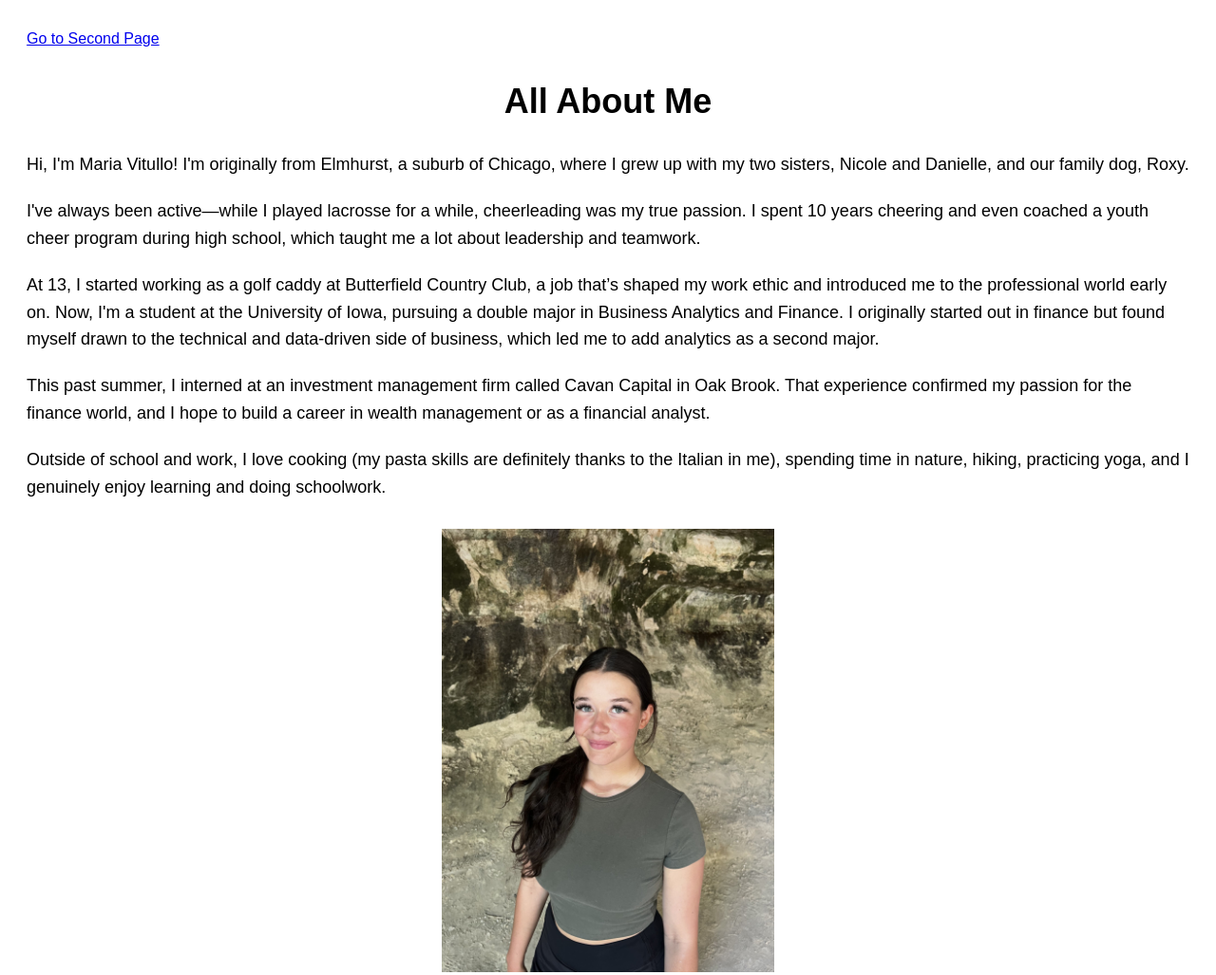
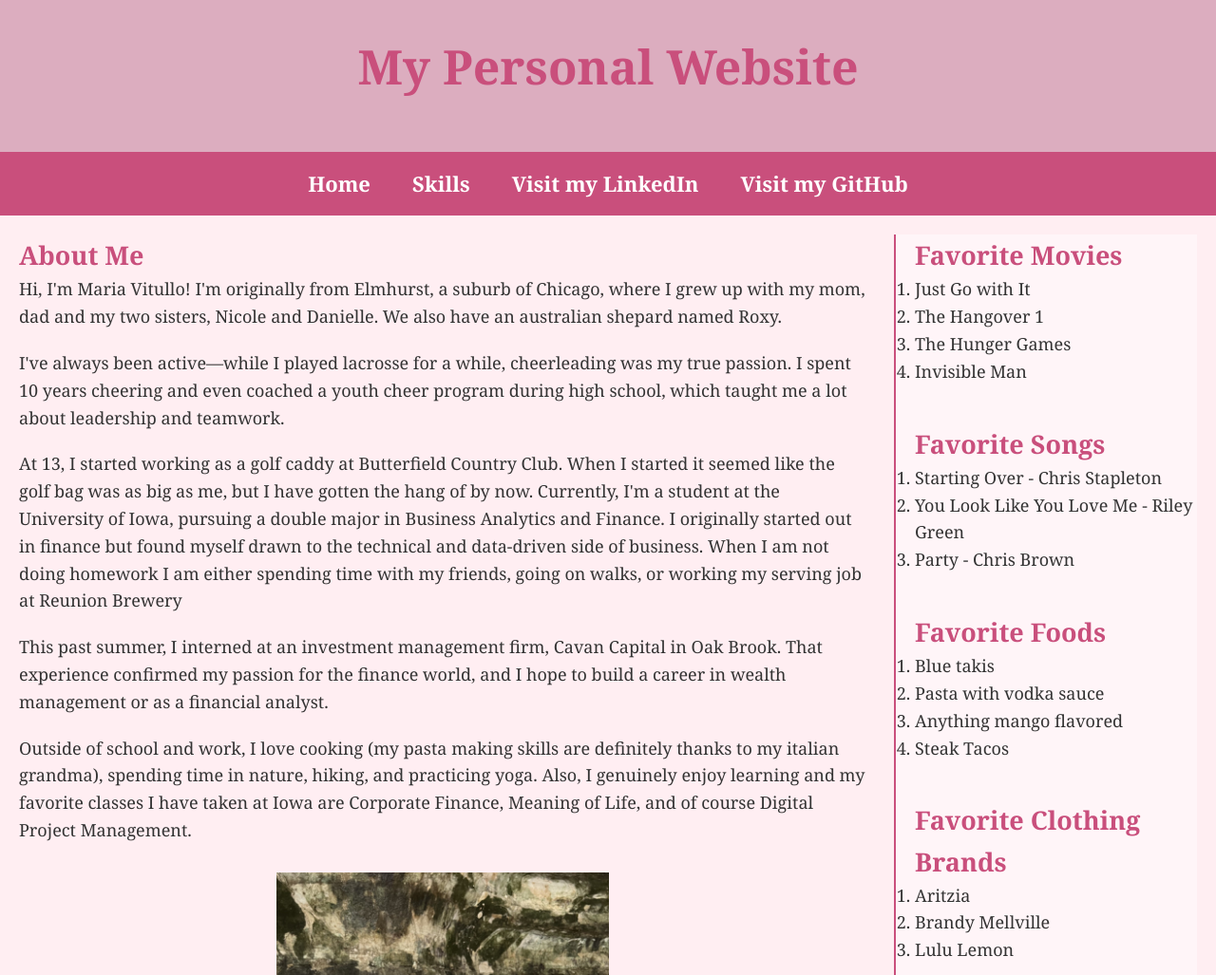
Before and after one commit to MariaVitullo234/mvitullo-module-8, a plain HTML site: page index.html in a window 1280 px wide. Shown: the top 1027 px of the page at 95% size. Drawn offline with Linux system fonts and the light colour scheme.

Commit message:
Added CSS and tweaked my website

```diff
--- a/index.html
+++ b/index.html
@@ -4,65 +4,35 @@
     <meta charset="UTF-8">
     <meta name="viewport" content="width=device-width, initial-scale=1.0">
     <title>All About Me</title>
-    <style>
-        body {
-            font-family: Arial, sans-serif;
-            font-size: 18px;
-            line-height: 1.6;
-            padding: 20px;
-        }
-
-        h1 {
-            text-align: center;
-        }
-
-        p {
-            margin-bottom: 20px;
-        }
-
-        a {
-            display: block;
-            margin-bottom: 20px;
-            font-size: 16px;
-        }
-
-        figure {
-            text-align: center;
-            margin: 30px 0;
-        }
-
-        figcaption {
-            margin-top: 10px;
-            font-style: italic;
-            color: #555;
-        }
-    </style>
+    <link rel="stylesheet" href="style.css">
 </head>
 <body>
 
-    <a href="2nd-index.html">Go to Second Page</a>
+    <header>
+        <h1>My Personal Website</h1>
+    </header>
 
-    <h1>All About Me</h1>
+    <nav>
+        <a href="index.html">Home</a>
+        <a href="2nd-index.html">Skills</a>
+        <a href="https://www.linkedin.com/in/maria-vitullo/" target="_blank">Visit my LinkedIn</a>
+        <a href="https://github.com/MariaVitullo234/" target="_blank">Visit my GitHub</a>
 
-    <p>
-        Hi, I'm Maria Vitullo! I'm originally from Elmhurst, a suburb of Chicago, where I grew up with my two sisters, Nicole and Danielle, and our family dog, Roxy.
-    </p>
 
-    <p>
-        I've always been active—while I played lacrosse for a while, cheerleading was my true passion. I spent 10 years cheering and even coached a youth cheer program during high school, which taught me a lot about leadership and teamwork.
-    </p>
+    </nav>
 
-    <p>
-        At 13, I started working as a golf caddy at Butterfield Country Club, a job that’s shaped my work ethic and introduced me to the professional world early on. Now, I'm a student at the University of Iowa, pursuing a double major in Business Analytics and Finance. I originally started out in finance but found myself drawn to the technical and data-driven side of business, which led me to add analytics as a second major.
-    </p>
+    <main>
+        <article>
+            <h2>About Me</h2>
+            <p>Hi, I'm Maria Vitullo! I'm originally from Elmhurst, a suburb of Chicago, where I grew up with my mom, dad and my two sisters, Nicole and Danielle.  We also have an australian shepard named Roxy.</p>
 
-    <p>
-        This past summer, I interned at an investment management firm called Cavan Capital in Oak Brook. That experience confirmed my passion for the finance world, and I hope to build a career in wealth management or as a financial analyst.
-    </p>
+            <p>I've always been active—while I played lacrosse for a while, cheerleading was my true passion. I spent 10 years cheering and even coached a youth cheer program during high school, which taught me a lot about leadership and teamwork.</p>
 
-    <p>
-        Outside of school and work, I love cooking (my pasta skills are definitely thanks to the Italian in me), spending time in nature, hiking, practicing yoga, and I genuinely enjoy learning and doing schoolwork.
-    </p>
+            <p>At 13, I started working as a golf caddy at Butterfield Country Club. When I started it seemed like the golf bag was as big as me, but I have gotten the hang of by now. Currently, I'm a student at the University of Iowa, pursuing a double major in Business Analytics and Finance. I originally started out in finance but found myself drawn to the technical and data-driven side of business. When I am not doing homework I am either spending time with my friends, going on walks, or working my serving job at Reunion Brewery</p>
+
+            <p>This past summer, I interned at an investment management firm, Cavan Capital in Oak Brook. That experience confirmed my passion for the finance world, and I hope to build a career in wealth management or as a financial analyst.</p>
+
+            <p>Outside of school and work, I love cooking (my pasta making skills are definitely thanks to my italian grandma), spending time in nature, hiking, and practicing yoga. Also, I genuinely enjoy learning and my favorite classes I have taken at Iowa are Corporate Finance, Meaning of Life, and of course Digital Project Management.</p>
 
             <figure>
                 <img src="Pictures/singlephoto.jpg" alt="Image of me on a hike!" width="350">
@@ -70,9 +40,46 @@
             </figure>
 
             <figure>
-        <img src="Pictures/familyphoto.jpg" alt="Image of my mom, dad, and two sisters (Nicole and Danielle)" width="400">
-        <figcaption>Image of my mom, dad, and two sisters (Nicole and Danielle)</figcaption>
+                <img src="Pictures/familyphoto.jpg" alt="Image of my family" width="400">
+                <figcaption>Image of my mom, dad, and sisters (Danielle-left, Nicole-right)</figcaption>
             </figure>
+        </article>
+
+        <aside>
+            <h2>Favorite Movies</h2>
+            <ol>
+                <li>Just Go with It</li>
+                <li>The Hangover 1</li>
+                <li>The Hunger Games</li>
+                <li>Invisible Man</li>
+            </ol>
+
+            <h2>Favorite Songs</h2>
+            <ol>
+                <li>Starting Over - Chris Stapleton</li>
+                <li>You Look Like You Love Me - Riley Green</li>
+                <li>Party - Chris Brown</li>
+            </ol>
+
+            <h2>Favorite Foods</h2>
+            <ol>
+                <li>Blue takis</li>
+                <li>Pasta with vodka sauce</li>
+                <li>Anything mango flavored</li>
+                <li>Steak Tacos</li>
+            </ol>
+            <h2>Favorite Clothing Brands</h2>
+            <ol>
+                <li>Aritzia</li>
+                <li>Brandy Mellville</li>
+                <li>Lulu Lemon</li>
+            </ol>
+        </aside>
+    </main>
+
+    <footer>
+        &copy; 2025 Maria Vitullo. All rights reserved.
+    </footer>
 
 </body>
 </html>
--- /dev/null
+++ b/style.css
@@ -0,0 +1,128 @@
+* {
+    margin: 0;
+    padding: 0;
+    box-sizing: border-box;
+}
+
+/* ============================ */
+/*       style.css             */
+/* ============================ */
+
+body {
+    font-family: Georgia, "Times New Roman", Times, serif;
+    font-size: 18px;
+    line-height: 1.6;
+    margin: 0;
+    background-color: #ffeef2; /* super light pink */
+    color: #333;
+}
+
+header {
+    background-color: #dcadbf; /* darker pink */
+    padding: 30px 0; /* Add more padding for white space */
+    text-align: Center;
+    color: #c94f7c;
+}
+
+header h1 {
+    font-size: 50px; /* Make the "All Things Maria" heading big */
+    margin-bottom: 20px; /* Add space below the heading */
+}
+
+nav {
+    display: flex;
+    justify-content: center;
+    gap: 20px;
+    background-color: #c94f7c; /* darker pink */
+    padding: 10px 0;
+}
+
+nav a {
+    font-size: 22px; /* Match the size of Home and Skills */
+    color: white;
+    text-decoration: none;
+    font-weight: bold;
+    padding: 6px 12px;
+    transition: background-color 0.3s ease, color 0.3s ease;
+}
+
+nav a:hover {
+    background-color: #ffccd9; /* lighter pink hover */
+    color: #c94f7c;
+    border-radius: 4px;
+}
+
+main {
+    display: flex;
+    padding: 20px;
+}
+
+article {
+    flex: 3;
+    padding-right: 30px;
+}
+
+aside {
+    flex: 1;
+    border-left: 2px solid #c94f7c;
+    padding-left: 20px;
+    background-color: #fff5f8; /* soft light pink for sidebar */
+}
+
+aside ol {
+    margin-bottom: 40px; /* Adds space between the lists */
+}
+
+h1, h2 {
+    color: #c94f7c; /* darker pink */
+}
+
+p {
+    margin-bottom: 20px;
+}
+
+figure {
+    text-align: center;
+    margin: 30px 0;
+}
+
+figcaption {
+    margin-top: 8px;
+    font-style: italic;
+    color: #555;
+}
+
+.skill-table {
+    width: 100%;
+    border-collapse: collapse;
+    margin: 30px 0;
+    background-color: #fff5f8; /* soft pink */
+    border: 2px solid #c94f7c;
+    padding: 10px; /* box model: padding */
+    margin: 20px 0; /* box model: margin */
+    box-shadow: 0 4px 8px rgba(201, 79, 124, 0.2);
+}
+
+.skill-table th, .skill-table td {
+    border: 1px solid #c94f7c;
+    padding: 12px;
+    text-align: left;
+}
+
+.skill-table th {
+    background-color: #f9d1dd;
+}
+
+.skill-table tr:hover {
+    background-color: #ffe4ec;
+    transition: background-color 0.3s ease;
+}
+
+footer {
+    text-align: center;
+    padding: 20px;
+    font-size: 14px;
+    color: #c94f7c;
+    border-top: 1px solid #c94f7c;
+    margin-top: 40px;
+}
```
Also changed, not shown: 2nd-index.html (+61 -2 lines). Lines whose indentation alone changed are shown as unchanged.
